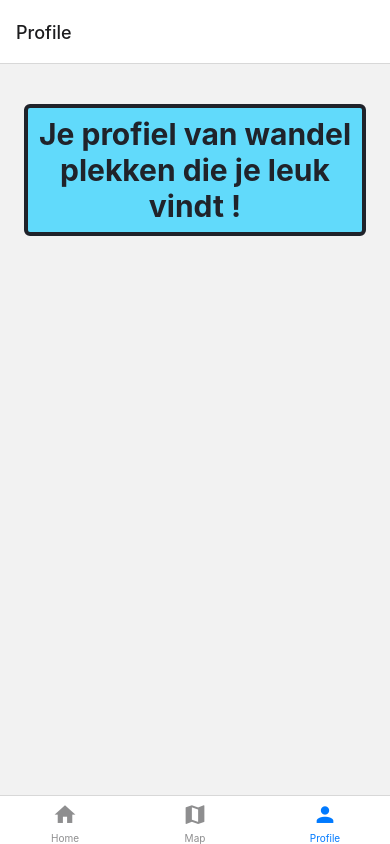
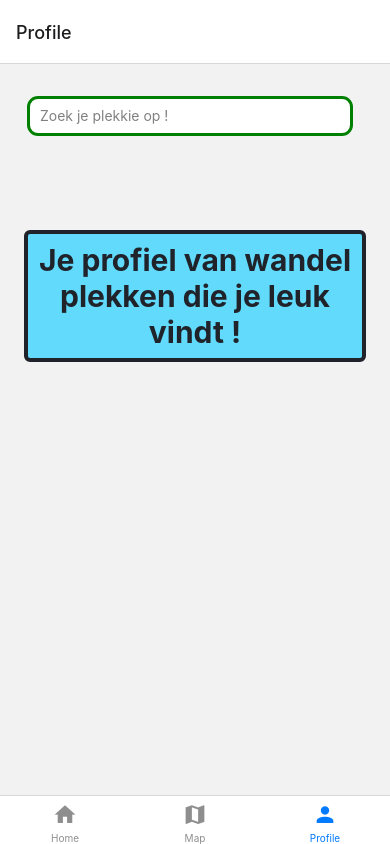
Before and after one commit to furkanzelik/GroenRotterdam, a React Native app: screen /Profile in a window 390 px wide. Built offline with nearby package versions, Linux system fonts and the light colour scheme.

Commit message:
added a functional searchbar

```diff
--- a/App.js
+++ b/App.js
@@ -20,9 +20,9 @@ export default function App() {
     return (
     <NavigationContainer
     initialRouteName="Start"
-    screemOptions={{
+    screenOptions={{
         tabBarActiveTintColor: 'darkgreen',
-        tabBarInactiveTintColor: 'gray',
+        tabBarInactiveTintColor: 'darkgreen',
     }}>
         <Tab.Navigator >
             <Tab.Screen
--- a/components/pages/mapPage.js
+++ b/components/pages/mapPage.js
@@ -1,8 +1,9 @@
 import React, {useEffect, useState, useRef} from 'react';
-import {Text, View, Image, TouchableOpacity} from 'react-native';
+import {Text, View, Image, TouchableOpacity, SafeAreaView} from 'react-native';
 import MapView, {Marker} from "react-native-maps";
 import greenPlaceData from '../../greenPlaceData.json';
 import * as Location from 'expo-location';
+import Search from '../../components/searchbar/searchBar';
 
 const MapPage = () => {
 
@@ -32,17 +33,22 @@ const MapPage = () => {
     }
 
     const userLocation = () => {   // function to zoom in the user location
-        userPlace.current.animateToRegion({
-            latitude: location.coords.latitude,
-            longitude: location.coords.longitude,
-            latitudeDelta: 0.0922,
-            longitudeDelta: 0.0421,
-        }, 2000);
+        console.log("userLocation function called");
+        if (location) {
+            console.log("Location data: ", location); // Log the location data
+            userPlace.current.animateToRegion({
+                latitude: location.coords.latitude,
+                longitude: location.coords.longitude,    // error with fetching the location data
+                latitudeDelta: 0.0922,
+                longitudeDelta: 0.0421,
+            }, 1000);
+        }
     }
 
 
     return (
-        <View style={styles.container}>
+        <SafeAreaView style={styles.container}>
+            <View style={styles.searchbar}><Search/></View>
             <MapView
                 ref={userPlace}
                 style={styles.map}
@@ -59,22 +65,30 @@ const MapPage = () => {
                         title={place.title}
                         description={place.description}
                     >
-                        <Image source={require('../../assets/pin.png')} style={styles.pin}/>
+                        <Image source={require('../../assets/pin.png')} style={styles.pin}
+
+                        />
                     </Marker>
                 ))}
                 {/*<Text style={styles.location}>location: {text} </Text>*/}
 
             </MapView>
-            <TouchableOpacity onPress={() => this.location}>
+            <TouchableOpacity onPress={() => userLocation()}>
                 <Image source={require('../../assets/locations.png')} style={styles.locationPin}/>
             </TouchableOpacity>
-        </View>
+        </SafeAreaView>
     );
 };
 
 const styles = {
     container: {
         flex: 1,
+    },
+
+    searchbar: {
+        zIndex: 1,
+        position: 'absolute',
+        width: '100%',
     },
     map: {
         width: '100%',
--- a/components/pages/profilePage.js
+++ b/components/pages/profilePage.js
@@ -1,10 +1,15 @@
 import React from 'react';
 import {Text, View, StyleSheet} from 'react-native';
+import Search from '../../components/searchbar/searchBar';
+
 
 const ProfilePage = () => {
     return (
+        <View>
+            <Search/>
         <View style={styles.container}>
-            <Text style={styles.box} >Je profiel van wandel plekken die je leuk vindt !</Text>
+            <Text style={styles.box}>Je profiel van wandel plekken die je leuk vindt !</Text>
+        </View>
         </View>
     );
 };
--- /dev/null
+++ b/components/searchbar/searchBar.js
@@ -0,0 +1,41 @@
+import React from 'react';
+import {View, StyleSheet, TextInput} from 'react-native';
+
+const searchBar = () => {
+
+    const [text, onChangeText] = React.useState("Zoek je plekkie op !");
+
+    return (
+        <View style={styles.container}>
+           <TextInput
+           style={styles.input}
+           onChangeText={onChangeText}
+              value={text}
+           />
+        </View>
+    );
+};
+
+const styles = StyleSheet.create({
+    container: {
+        flex: 1,
+        justifyContent: 'flex-start',
+        marginTop: "5%",
+        width: 350,
+        marginLeft: 15,
+
+    },
+
+    input: {
+        height: 40,
+        borderColor: 'green',
+        margin: 12,
+        borderWidth: 3,
+        padding: 10,
+        borderRadius: 11,
+        textAlign: "left",
+        color: "grey",
+        backgroundColor: "white",
+    },
+});
+export default searchBar;
--- a/package.json
+++ b/package.json
@@ -10,14 +10,16 @@
   },
   "dependencies": {
     "@expo/vector-icons": "^14.0.2",
+    "@react-native-community/geolocation": "^3.2.1",
     "@react-navigation/bottom-tabs": "^6.5.20",
     "@react-navigation/native": "^6.1.17",
     "expo": "~51.0.9",
+    "expo-location": "~17.0.1",
     "expo-status-bar": "~1.12.1",
     "react": "18.2.0",
     "react-native": "0.74.1",
-    "react-native-maps": "1.14.0",
-    "expo-location": "~17.0.1"
+    "react-native-elements": "^3.4.3",
+    "react-native-maps": "1.14.0"
   },
   "devDependencies": {
     "@babel/core": "^7.20.0"
```
Also changed, not shown: 2 other files (tests, documents, lock files or other folders).
